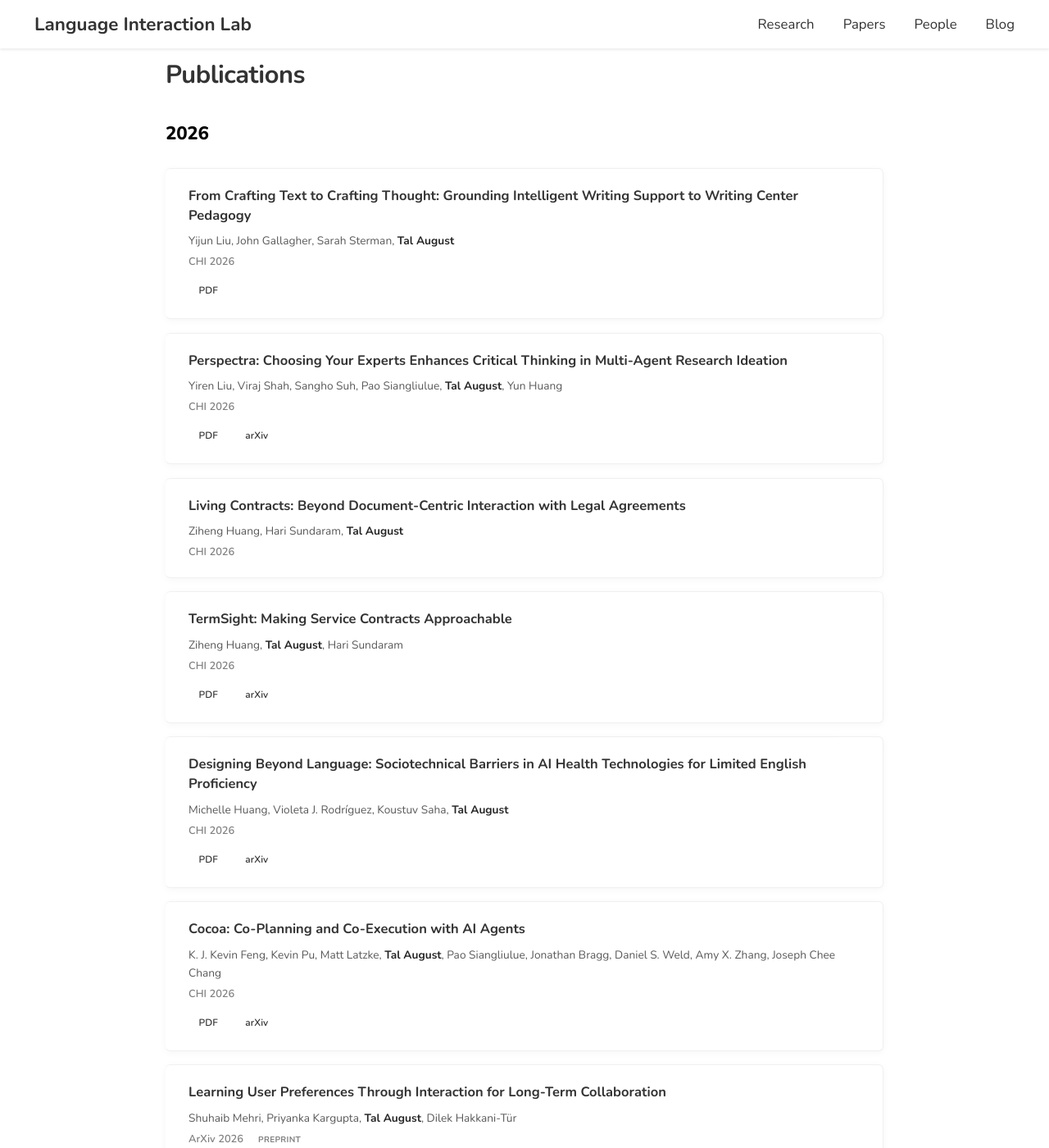
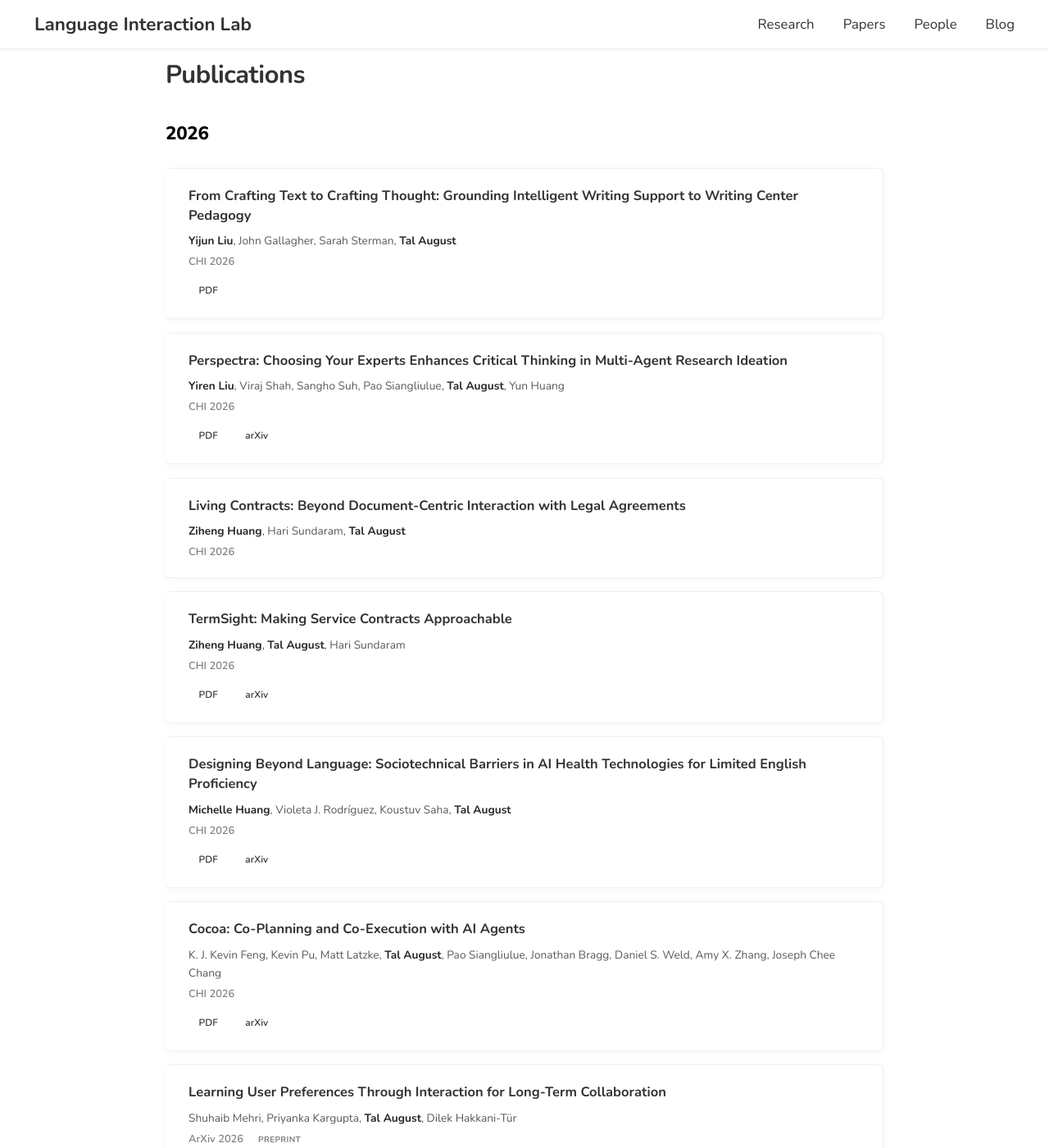
Before and after one commit to LanguageInteraction/LanguageInteraction.github.io, a Jekyll site: the page built from papers/index.html, in a window 1280 px wide and 1400 px high. Shown: the whole window at 82% size. Built offline with Jekyll 4.4.1, drawn with Linux system fonts in a browser that asks for light colours; some of the changed text lies outside the part shown.

Commit message:
Update index.html

```diff
--- a/papers/index.html
+++ b/papers/index.html
@@ -15,7 +15,7 @@ title: Papers
     <div class="paper">
       <div class="pub-content">
         <h4 class="pub-title">From Crafting Text to Crafting Thought: Grounding Intelligent Writing Support to Writing Center Pedagogy</h4>
-        <p class="pub-authors">Yijun Liu, John Gallagher, Sarah Sterman, <strong>Tal August</strong></p>
+        <p class="pub-authors"><strong>Yijun Liu</strong>, John Gallagher, Sarah Sterman, <strong>Tal August</strong></p>
         <p class="pub-venue"><em>CHI 2026</em></p>
         <div class="pub-links">
           <a href="/resources/paper/Liu2025Crafting.pdf" class="pub-link" target="_blank" rel="noopener">PDF</a>
@@ -26,7 +26,7 @@ title: Papers
     <div class="paper">
       <div class="pub-content">
         <h4 class="pub-title">Perspectra: Choosing Your Experts Enhances Critical Thinking in Multi-Agent Research Ideation</h4>
-        <p class="pub-authors">Yiren Liu, Viraj Shah, Sangho Suh, Pao Siangliulue, <strong>Tal August</strong>, Yun Huang</p>
+        <p class="pub-authors"><strong>Yiren Liu</strong>, Viraj Shah, Sangho Suh, Pao Siangliulue, <strong>Tal August</strong>, Yun Huang</p>
         <p class="pub-venue"><em>CHI 2026</em></p>
         <div class="pub-links">
           <a href="/resources/paper/Liu2025perspectra.pdf" class="pub-link" target="_blank" rel="noopener">PDF</a>
@@ -38,7 +38,7 @@ title: Papers
     <div class="paper">
       <div class="pub-content">
         <h4 class="pub-title">Living Contracts: Beyond Document-Centric Interaction with Legal Agreements</h4>
-        <p class="pub-authors">Ziheng Huang, Hari Sundaram, <strong>Tal August</strong></p>
+        <p class="pub-authors"><strong>Ziheng Huang</strong>, Hari Sundaram, <strong>Tal August</strong></p>
         <p class="pub-venue"><em>CHI 2026</em></p>
       </div>
     </div>
@@ -46,7 +46,7 @@ title: Papers
     <div class="paper">
       <div class="pub-content">
         <h4 class="pub-title">TermSight: Making Service Contracts Approachable</h4>
-        <p class="pub-authors">Ziheng Huang, <strong>Tal August</strong>, Hari Sundaram</p>
+        <p class="pub-authors"><strong>Ziheng Huang</strong>, <strong>Tal August</strong>, Hari Sundaram</p>
         <p class="pub-venue"><em>CHI 2026</em></p>
         <div class="pub-links">
           <a href="/resources/paper/Huang2025termm.pdf" class="pub-link" target="_blank" rel="noopener">PDF</a>
@@ -58,7 +58,7 @@ title: Papers
     <div class="paper">
       <div class="pub-content">
         <h4 class="pub-title">Designing Beyond Language: Sociotechnical Barriers in AI Health Technologies for Limited English Proficiency</h4>
-        <p class="pub-authors">Michelle Huang, Violeta J. Rodr&iacute;guez, Koustuv Saha, <strong>Tal August</strong></p>
+        <p class="pub-authors"><strong>Michelle Huang</strong>, Violeta J. Rodr&iacute;guez, Koustuv Saha, <strong>Tal August</strong></p>
         <p class="pub-venue"><em>CHI 2026</em></p>
         <div class="pub-links">
           <a href="/resources/paper/Huang2025Designing.pdf" class="pub-link" target="_blank" rel="noopener">PDF</a>
@@ -124,7 +124,7 @@ title: Papers
     <div class="paper preprint">
       <div class="pub-content">
         <h4 class="pub-title">Personalized Real-time Jargon Support for Online Meetings</h4>
-        <p class="pub-authors">Yifan Song, Wing Yee Au, Hon Yung Wong, Brian P Bailey, <strong>Tal August</strong></p>
+        <p class="pub-authors"><strong>Yifan Song</strong>, Wing Yee Au, Hon Yung Wong, Brian P Bailey, <strong>Tal August</strong></p>
         <p class="pub-venue"><em>ArXiv 2025</em> <span class="preprint-badge">Preprint</span></p>
         <div class="pub-links">
           <a href="/resources/paper/Song2025personalized.pdf" class="pub-link" target="_blank" rel="noopener">PDF</a>
@@ -171,7 +171,7 @@ title: Papers
     <div class="paper preprint">
       <div class="pub-content">
         <h4 class="pub-title">From Crafting Text to Crafting Thought: Grounding Intelligent Writing Support to Writing Center Pedagogy</h4>
-        <p class="pub-authors">Yijun Liu, <strong>Tal August</strong></p>
+        <p class="pub-authors"><strong>Yijun Liu</strong>, <strong>Tal August</strong></p>
         <p class="pub-venue"><em>In2Writing Workshop 2025</em> <span class="preprint-badge">Workshop</span></p>
         <div class="pub-links">
           <a href="/resources/paper/Liu2025Crafting.pdf" class="pub-link" target="_blank" rel="noopener">PDF</a>
```
